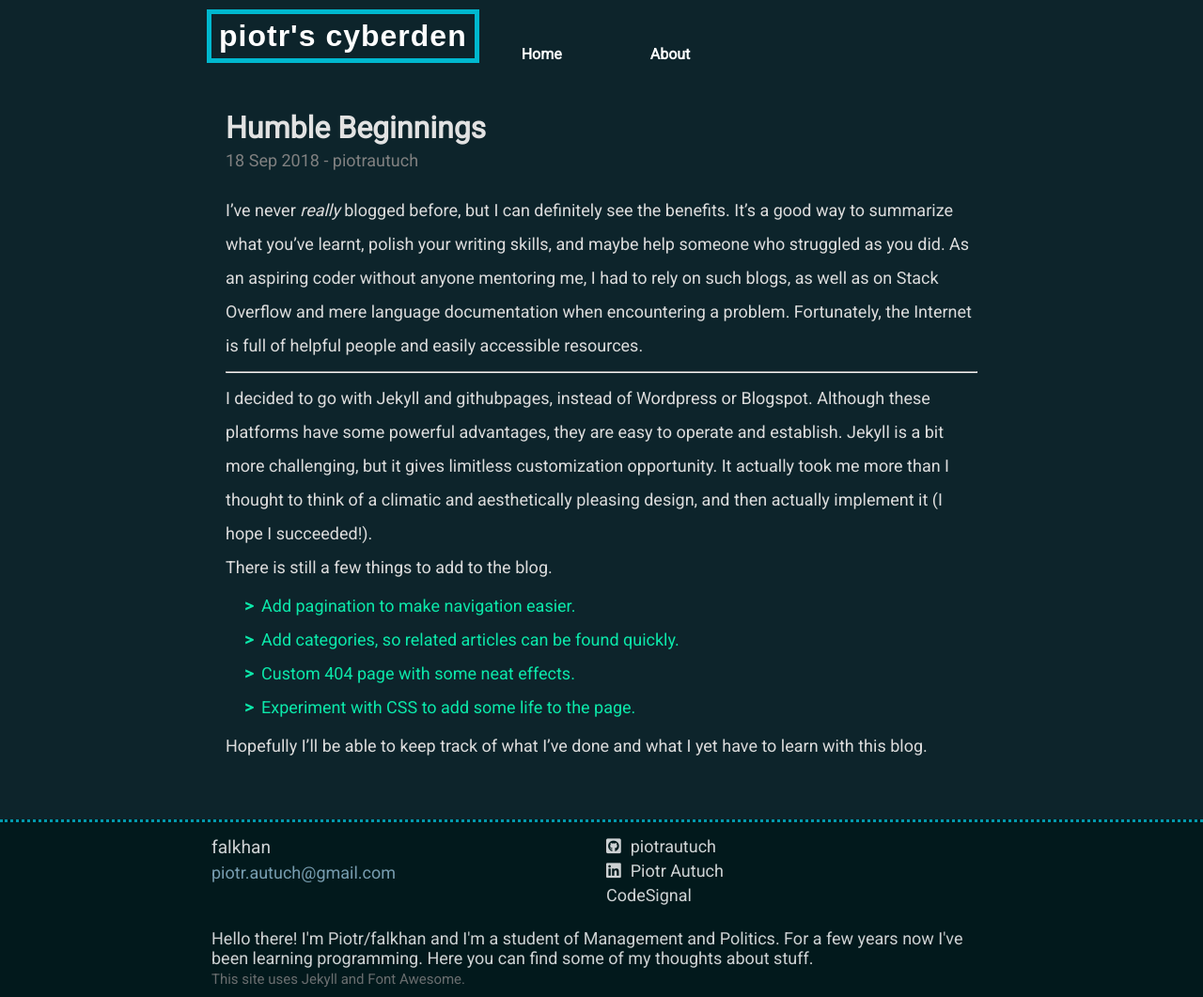
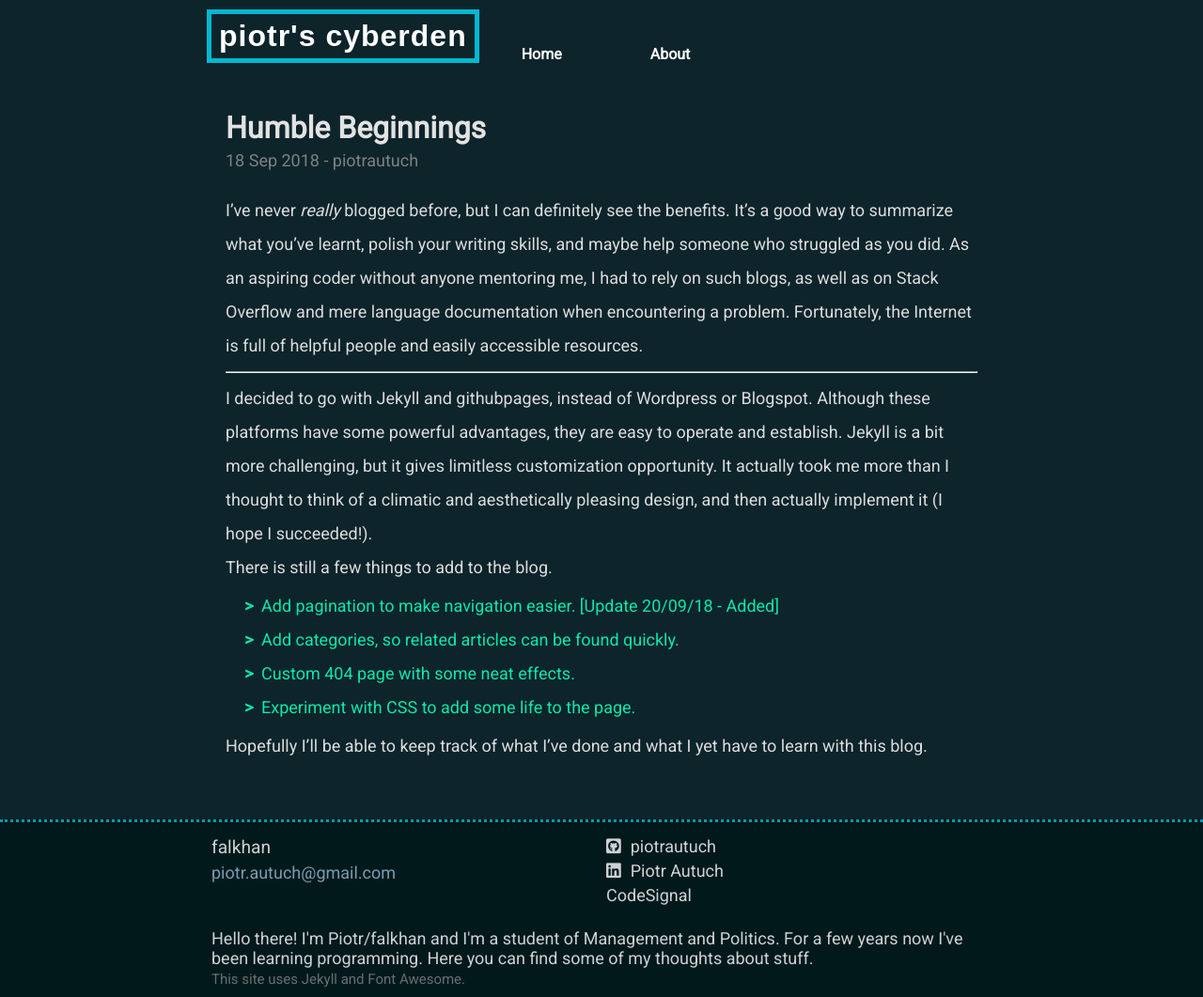
Before and after one commit to piotrautuch/piotrautuch.github.io, a Jekyll site: the page built from _posts/2018-09-17-release.markdown, in a window 1280 px wide. Shown: the whole page at 94% size. Built offline with Jekyll 4.4.1, drawn with Linux system fonts in a browser that asks for light colours; nearby versions of some CDN libraries; some web fonts are replaced.

Commit message:
Update post

```diff
--- a/_posts/2018-09-17-release.markdown
+++ b/_posts/2018-09-17-release.markdown
@@ -14,7 +14,7 @@ As an aspiring coder without anyone mentoring me, I had to rely on such blogs, a
 I decided to go with Jekyll and githubpages, instead of Wordpress or Blogspot. Although these platforms have some powerful advantages, they are easy to operate and establish. Jekyll is a bit more challenging, but it gives limitless customization opportunity. It actually took me more than I thought to think of a climatic and aesthetically pleasing design, and then actually implement it (I hope I succeeded!).
 
 There is still a few things to add to the blog.
-1. Add pagination to make navigation easier.
+1. Add pagination to make navigation easier. [Update 20/09/18 - Added]
 2. Add categories, so related articles can be found quickly.
 3. Custom 404 page with some neat effects.
 4. Experiment with CSS to add some life to the page.
```
